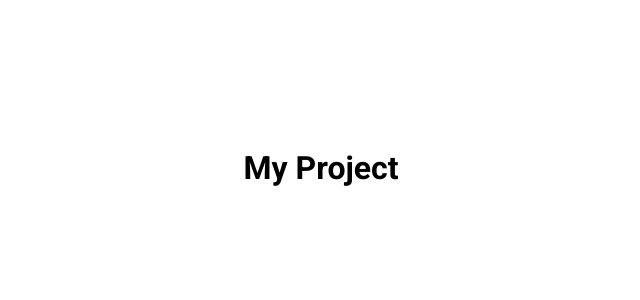
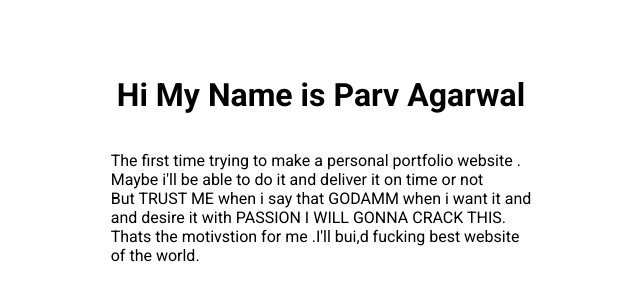
Before and after one commit to Parv-01/My_Projects, a plain HTML site: page web_dev/index.html in a window 1280 px wide. Shown: the part 232-532 px from the top of the page, without its empty margins (319-959 px from the left). Drawn offline with Linux system fonts and the light colour scheme.

Commit message:
Learning web dev project

```diff
--- a/web_dev/index.html
+++ b/web_dev/index.html
@@ -10,10 +10,16 @@
       crossorigin="anonymous"
     /> -->
     <link rel="stylesheet" href="style.css" />
-    <title>My Project</title>
+    <title>Parv Agarwal</title>
   </head>
   <body>
-    <h1>My Project</h1>
+    <h1>Hi My Name is Parv Agarwal</h1>
+    <p>The first time trying to make a personal portfolio website .<br>
+    Maybe i'll be able to do it and deliver it on time or not<br>
+    But TRUST ME when i say that GODAMM when i want it and <br>
+    and desire it with PASSION I WILL GONNA CRACK THIS.<br>
+    Thats the motivstion for me .I'll bui,d fucking best website<br>
+    of the world.</p>
     <script src="script.js"></script>
   </body>
 </html>
```
